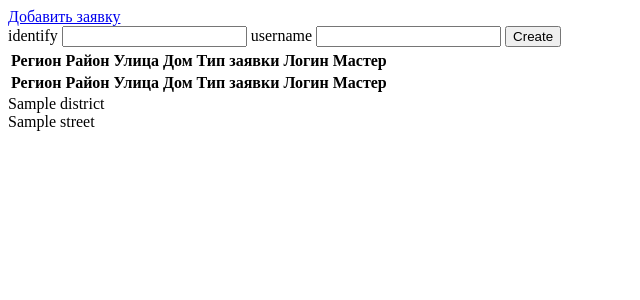
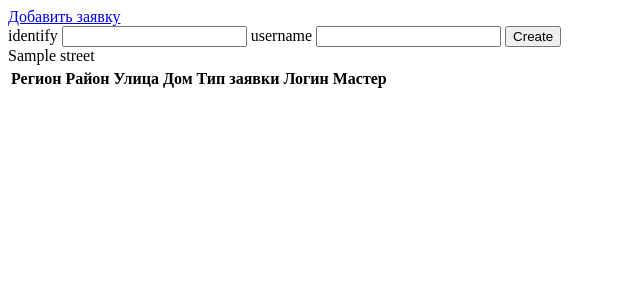
Before and after one commit to lexaowner/spibot, a Django app: template templates/tester/base.html in a window 1280 px wide. Shown: the top 300 px of the page, without its empty margins (0-640 px from the left). Run offline with Django 4.2, Linux system fonts and the light colour scheme; the template is opened without the code that fills it: most values are stand-ins (such as "Sample title", 1, 10 or a date in 2020); lists and menus that the app fills with data are empty.

Commit message:
add/new/extension/for/modal/Ticket/

```diff
--- a/spibot/urls.py
+++ b/spibot/urls.py
@@ -4,5 +4,5 @@ from django.urls import path, include
 urlpatterns = [
     path('admin/', admin.site.urls),
     path('', include('tester.urls')),
-    path(r'^chaining/', include('smart_selects.urls')),
+    path('chaining', include('smart_selects.urls')),
 ]
--- a/templates/tester/base.html
+++ b/templates/tester/base.html
@@ -37,21 +37,17 @@
         <th>Логин</th>
         <th>Мастер</th>
     </tr>
-
-    <tr>
-        <th>Регион</th>
-        <th>Район</th>
-        <th>Улица</th>
-        <th>Дом</th>
-        <th>Тип заявки</th>
-        <th>Логин</th>
-        <th>Мастер</th>
-    </tr>
+        <tr>
+            {% for foo in obj %}
+	            {{ foo.street }}
+            {% endfor %}
+        </tr>
 
     </thead>
+
 </table>
-{{ obj.district }}<br>
-{{ obj.street }}
+
+
 
 
 </body>
```
Also changed, not shown: tester/models.py (+15 -0 lines), tester/migrations/0003_district_region_street_house_district_region_and_more.py (added).
